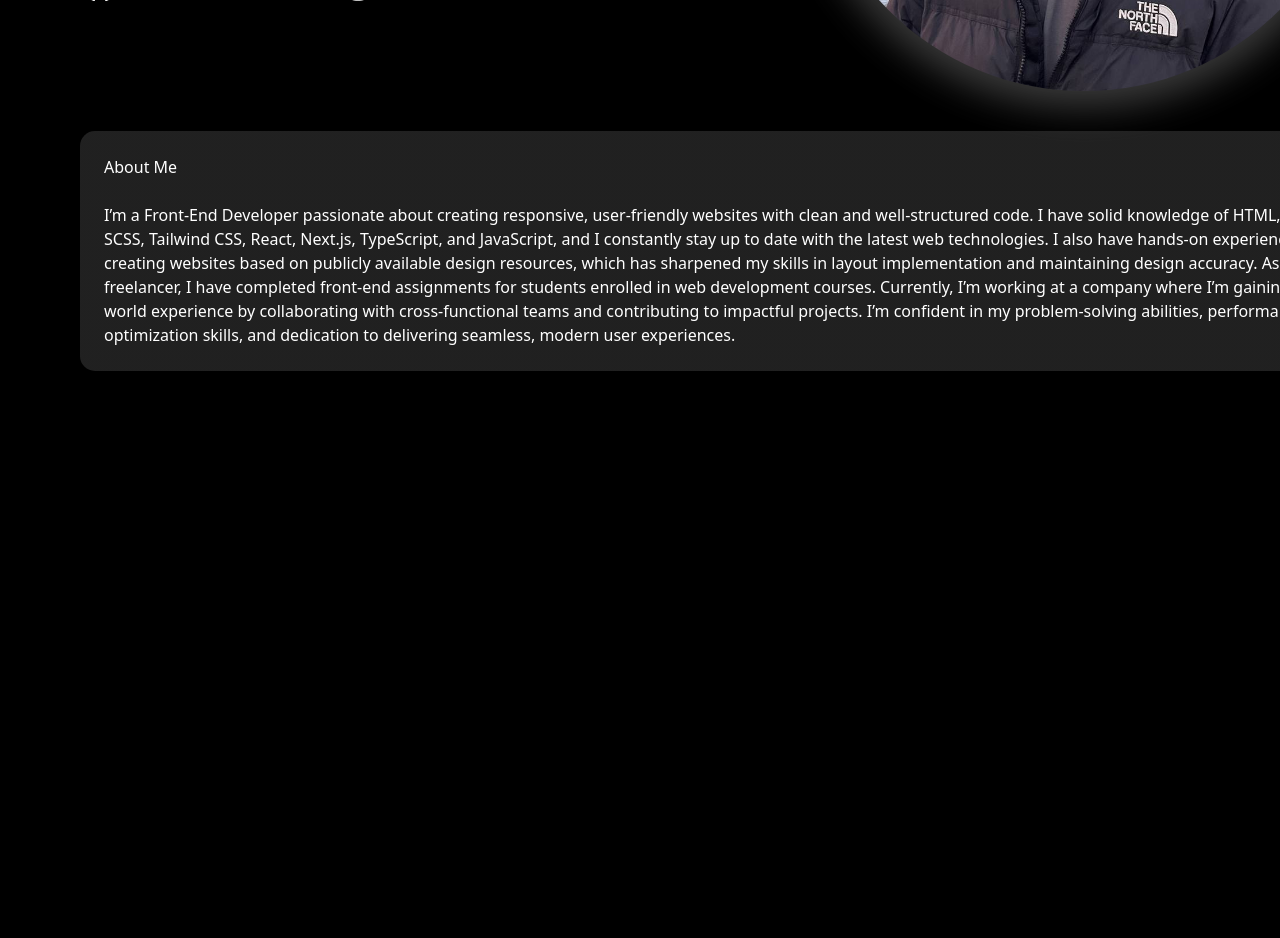
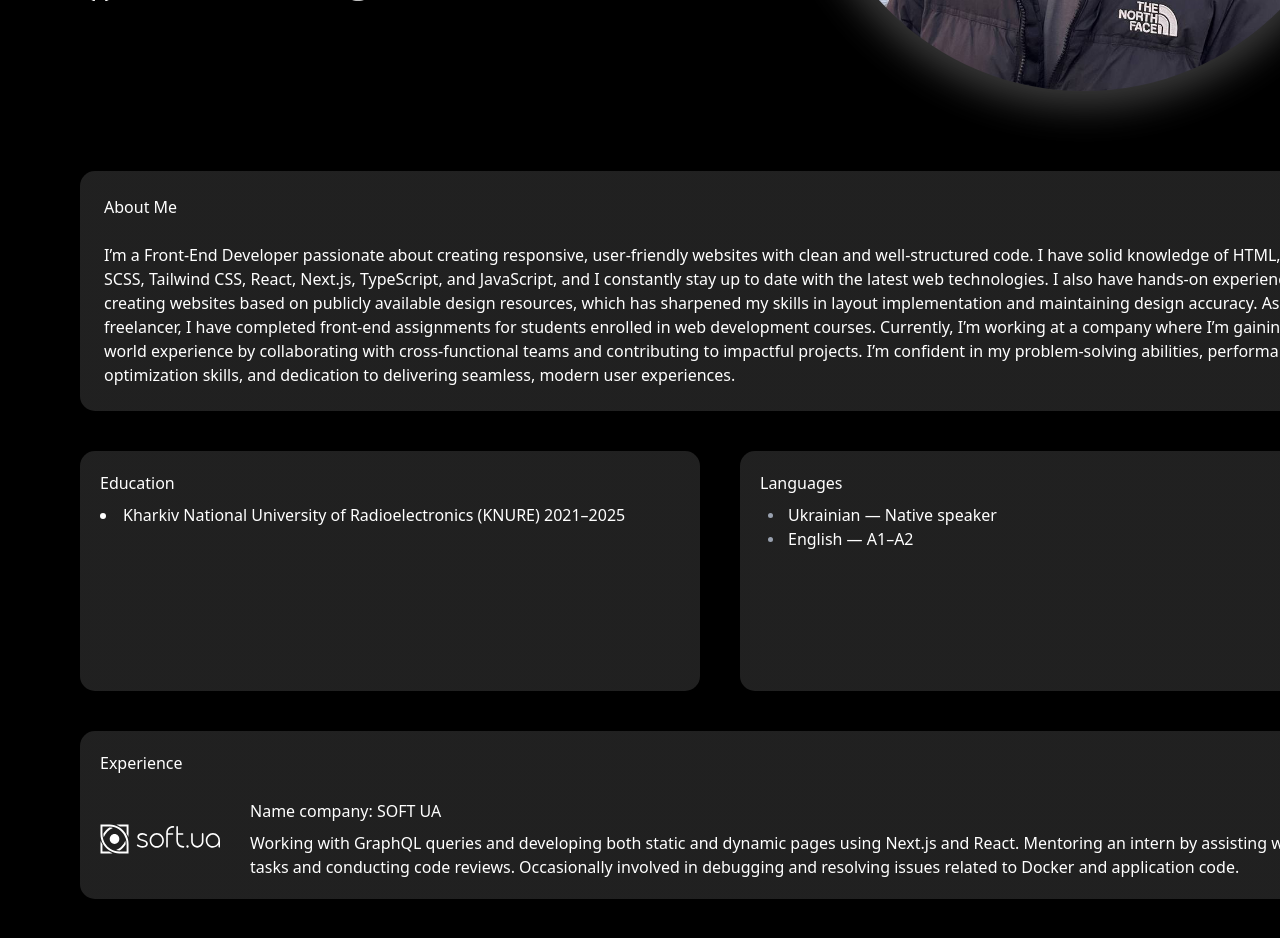
Before and after one commit to Vladyslav9112/portfolio, a Next.js app: page / in a window 1280 px wide. Shown: the part 660-1598 px from the top of the page. Before the commit the page ends 1031 px from the top, so only its background shows below. Built offline with nearby package versions, Linux system fonts and the light colour scheme.

Commit message:
created components(About me, Experience, Hero section, Resume details)

```diff
--- a/src/app/components/AboutMe.jsx
+++ b/src/app/components/AboutMe.jsx
@@ -1,6 +1,6 @@
 export default function AboutMe() {
   return (
-    <section className="bg-custom-gradient rounded-[15px] w-[1280px] p-6 text-white">
+    <section className="bg-custom-gradient rounded-[15px] w-[1280px] p-6 text-white mb-10">
       <h3 className="mb-6">About Me</h3>
       <p>
         I’m a Front-End Developer passionate about creating responsive,
--- /dev/null
+++ b/src/app/components/Experience.jsx
@@ -0,0 +1,27 @@
+import Image from "next/image";
+
+export default function Experience() {
+  return (
+    <section className="w-[1280px] h-auto p-5 text-white bg-custom-gradient rounded-[15px] mb-10">
+      <h3 className="mb-6">Experience</h3>
+      <div className="flex gap-5 w-[620]">
+        <Image
+          src="/icons/logoSoftUa.svg"
+          alt="Logo Soft Ua"
+          width={130}
+          height={40}
+        />
+        <div>
+          <h5 className="mb-2">Name company: SOFT UA</h5>
+          <p>
+            Working with GraphQL queries and developing both static and dynamic
+            pages using Next.js and React. Mentoring an intern by assisting with
+            tasks and conducting code reviews. Occasionally involved in
+            debugging and resolving issues related to Docker and application
+            code.
+          </p>
+        </div>
+      </div>
+    </section>
+  );
+}
--- a/src/app/components/HeroSection.jsx
+++ b/src/app/components/HeroSection.jsx
@@ -2,7 +2,7 @@ import Image from "next/image";
 
 export default function HeroSection() {
   return (
-    <section className="w-[1280px] flex justify-between text-white mb-10">
+    <section className="w-[1280px] flex justify-between text-white mb-20">
       <div className="flex flex-col justify-center">
         <h1 className="mb-9">VLAD KRYKLYVETS</h1>
         <p className="mb-20 w-[461px]">
--- /dev/null
+++ b/src/app/components/ResumeDetails.jsx
@@ -0,0 +1,21 @@
+export default function ResumeDetails() {
+  return (
+    <section className="mb-10 text-white flex">
+      <div className="bg-custom-gradient w-[620px] h-[240px] rounded-[15px] p-5 mr-10">
+        <h4 className="mb-2">Education</h4>
+        <ul className="list-disc list-inside">
+          <li>
+            Kharkiv National University of Radioelectronics (KNURE) 2021–2025
+          </li>
+        </ul>
+      </div>
+      <div className="bg-custom-gradient w-[620px] h-[240px] rounded-[15px] p-5">
+        <h4 className="mb-2">Languages</h4>
+        <ul className="list-disc list-inside pl-2 marker:text-sm marker:text-gray-400">
+          <li>Ukrainian — Native speaker</li>
+          <li>English — A1–A2</li>
+        </ul>
+      </div>
+    </section>
+  );
+}
--- a/src/app/page.js
+++ b/src/app/page.js
@@ -3,6 +3,8 @@ import Header from "./components/Header";
 import ContentWrapper from "./components/global/ContentWrapper";
 import HeroSection from "./components/HeroSection";
 import AboutMe from "./components/AboutMe";
+import ResumeDetails from "./components/ResumeDetails";
+import Experience from "./components/Experience";
 
 export default function Home() {
   return (
@@ -11,6 +13,8 @@ export default function Home() {
         <Header />
         <HeroSection />
         <AboutMe />
+        <ResumeDetails />
+        <Experience />
       </ContentWrapper>
     </>
   );
```
Also changed, not shown: public/icons/logoSoftUa.svg (added).
